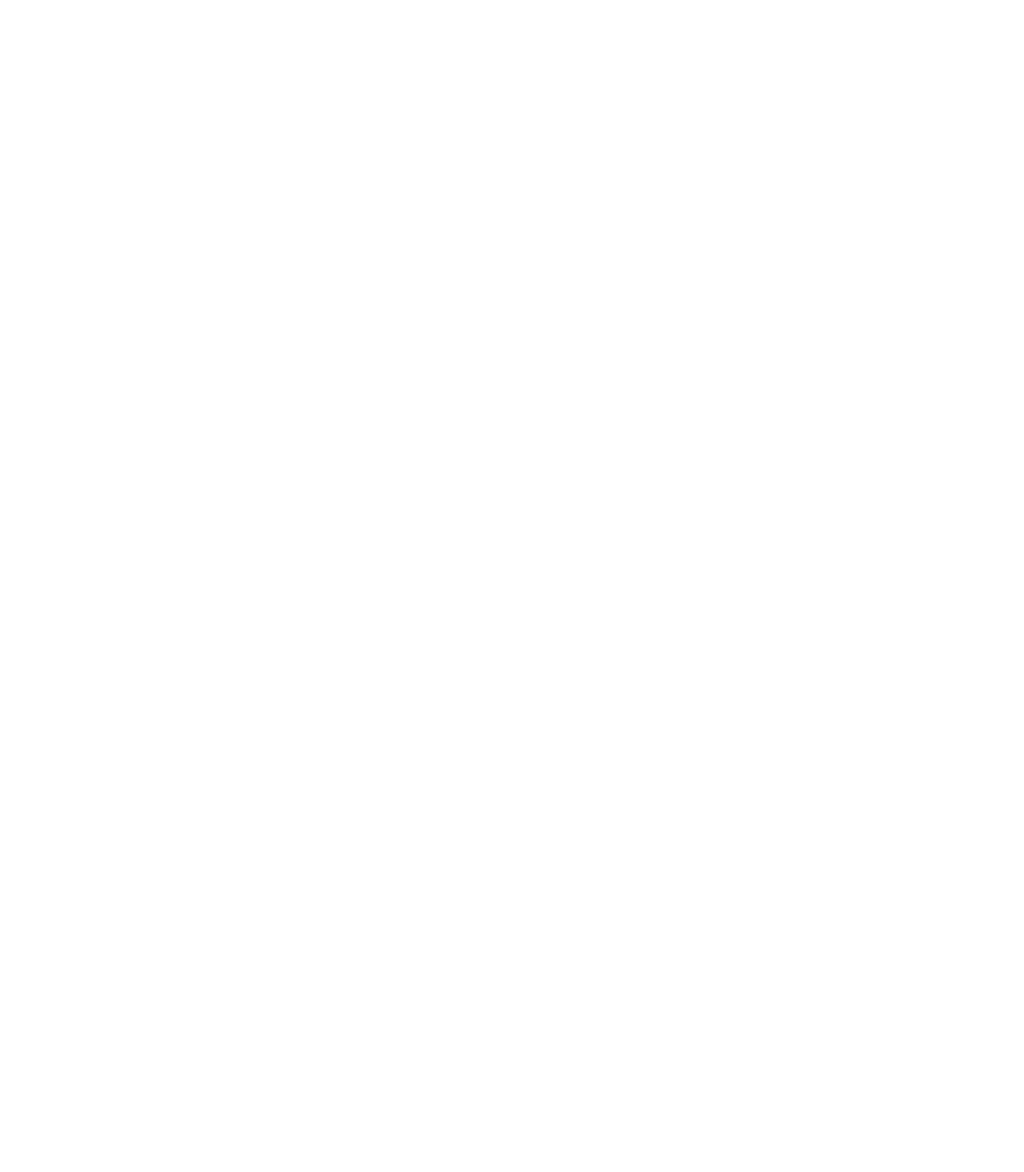
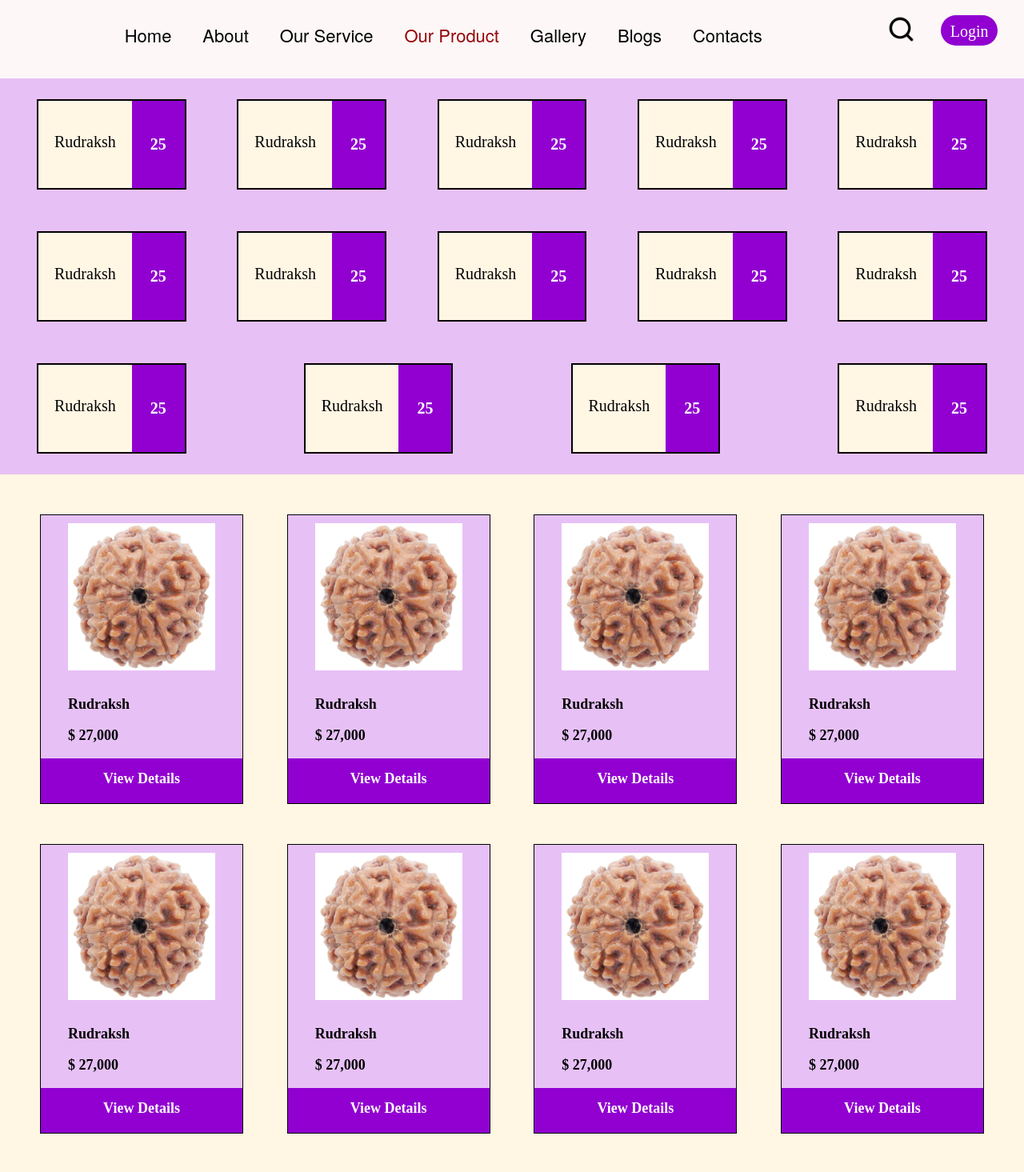
Before and after one commit to Priyanshusingh46/Guru_jii2.O, a React (Create React App) app: page /product in a window 1280 px wide. Before the commit this address had no page. Shown: the top 1465 px of the page at 80% size. Before the commit the page ends 800 px from the top, so only its background shows below. Built offline with nearby package versions, Linux system fonts and the light colour scheme.

Commit message:
1st commit

```diff
--- a/src/Components/Common/Header.js
+++ b/src/Components/Common/Header.js
@@ -27,7 +27,7 @@
                 <NavLink to="/service">Our Service</NavLink>
                 </li>
                 <li>
-                    Our Product
+                <NavLink to="/product"> Our Product</NavLink>
                 </li>
                 <li>
                     <NavLink to="/galleryPhoto">Gallery</NavLink>
--- /dev/null
+++ b/src/Components/Product/Page1/firstdivsecondcard.js
@@ -0,0 +1,21 @@
+import React from 'react'
+import image from "../../../Images/Product/cardimage.png";
+import css from "../../../Css/Product/First_page/secondcard.css"
+function firstdivsecondcard() {
+  return (
+    <div className='firstdivsecondcardouterdiv'>
+        <div>
+            <img src={image} id="firstdivsecondcardimage" alt="error"/>
+            <div className='firstdivsecondcardimagetextandcost'>
+            <p id="firstdivsecondcardimagetextandcosttext">Rudraksh</p>
+            <p id="firstdivsecondcardimagetextandcosttext">$ 27,000</p>
+            </div>
+            <div className='productsectionviewdetails'>
+                <p id="productsectionviewdetailspara">View Details</p>
+            </div>
+        </div>
+    </div>
+  )
+}
+
+export default firstdivsecondcard
--- /dev/null
+++ b/src/Components/Product/Page1/fisrstdiv.js
@@ -0,0 +1,27 @@
+import React from 'react'
+import FirstDivCard  from './fistdivCard'
+import css from "../../../Css/Product/First_page/firstdiv.css"
+function fisrstdiv() {
+  return (
+    <div className='firstdivoutercontainer'>
+      <div className='firstdivinnercontainer'>
+        <FirstDivCard />
+        <FirstDivCard />
+        <FirstDivCard />
+        <FirstDivCard />
+        <FirstDivCard />
+        <FirstDivCard />
+        <FirstDivCard />
+        <FirstDivCard />
+        <FirstDivCard />
+        <FirstDivCard />
+        <FirstDivCard />
+        <FirstDivCard />
+        <FirstDivCard />
+        <FirstDivCard />
+        </div>
+    </div>
+  )
+}
+
+export default fisrstdiv
--- /dev/null
+++ b/src/Components/Product/Page1/fistdivCard.js
@@ -0,0 +1,18 @@
+import React from 'react'
+import css from "../../../Css/Product/First_page/card.css"
+function fistdivCard() {
+  return (
+    <div>
+        <div className='productfirstdivcardcontainer'>
+            <div className='productfirstdivcardtext'>
+                <p id="productfirstdivcardtextpara">Rudraksh</p>
+            </div>
+            <div className='productfirstdivcardnumber'>
+                <p id="productfirstdivcardnumberpara">25</p>
+            </div>
+        </div>
+    </div>
+  )
+}
+
+export default fistdivCard
--- /dev/null
+++ b/src/Components/Product/Page1/seconddivofpage1.js
@@ -0,0 +1,25 @@
+import React from 'react'
+import FirstDivSecondCard from './firstdivsecondcard'
+import css from "../../../Css/Product/First_page/seconddivofpage1.css"
+function seconddivofpage1() {
+  return (
+    <div className='seconddivofpage1outerdiv'>
+        <div className='seconddivofpage1outerdivcardcontainer'>
+            <FirstDivSecondCard />
+            <FirstDivSecondCard />
+            <FirstDivSecondCard />
+            <FirstDivSecondCard />
+            <FirstDivSecondCard />
+            <FirstDivSecondCard />
+            <FirstDivSecondCard />
+            <FirstDivSecondCard />
+            <FirstDivSecondCard />
+            <FirstDivSecondCard />
+            <FirstDivSecondCard />
+            <FirstDivSecondCard />
+        </div>
+    </div>
+  )
+}
+
+export default seconddivofpage1
--- /dev/null
+++ b/src/Css/Product/First_page/card.css
@@ -0,0 +1,25 @@
+.productfirstdivcardcontainer{
+    display: flex;
+    border: 2px solid;
+    margin-bottom: 26px;
+    margin-top: 26px;
+    margin-left: 26px;
+    margin-right: 26px;
+}
+.productfirstdivcardtext{
+    background-color:  #FFF6E4;
+    padding: 20px;
+}
+.productfirstdivcardnumber{
+    background-color: #9100D0;
+    padding: 20px;
+    border: 3px solid #9100D0;
+}
+#productfirstdivcardnumberpara{
+    color: #ffff;
+    font-weight: 600;
+    font-size: 20px;
+}
+#productfirstdivcardtextpara{
+    font-size: 20px;
+}
--- /dev/null
+++ b/src/Css/Product/First_page/firstdiv.css
@@ -0,0 +1,11 @@
+.firstdivoutercontainer{
+    background: #E7C1F6;
+
+}
+.firstdivinnercontainer{
+    display: flex;
+    justify-content: space-between;
+    flex-wrap: wrap;
+    padding-left: 20px;
+    padding-right: 20px;
+}
--- /dev/null
+++ b/src/Css/Product/First_page/secondcard.css
@@ -0,0 +1,29 @@
+.firstdivsecondcardouterdiv{
+    border: 1px solid;
+    background: #E7C1F6;
+    margin-bottom: 50px;
+}
+#firstdivsecondcardimage{
+    margin-left: 10px;
+    margin-top: 10px;
+    margin-right: 10px;
+    margin-bottom: 10px;
+}
+.firstdivsecondcardimagetextandcost{
+    margin-left: 34px;
+}
+#firstdivsecondcardimagetextandcosttext{
+    font-size: 18px;
+    font-weight: 600;
+}
+.productsectionviewdetails{
+    background: #9100D0;
+    height: 7vh;
+}
+#productsectionviewdetailspara{
+    font-size: 18px;
+    font-weight: 600;
+    text-align: center;
+    color: #ffff;
+    padding-top: 15px;
+}
--- /dev/null
+++ b/src/Css/Product/First_page/seconddivofpage1.css
@@ -0,0 +1,9 @@
+.seconddivofpage1outerdiv{
+    background: #FFF6E4;
+    padding: 50px;
+}
+.seconddivofpage1outerdivcardcontainer{
+    display: flex;
+    flex-wrap: wrap;
+    justify-content: space-between;
+}
--- /dev/null
+++ b/src/Screens/Product_page1.js
@@ -0,0 +1,17 @@
+import React from 'react'
+import Header from "../Components/Common/Header.js"
+import FirstDiv from '../Components/Product/Page1/fisrstdiv.js'
+import SecondDivOfPage1 from '../Components/Product/Page1/seconddivofpage1.js'
+import Footer from "../Components/Home/Footer"
+function Product_page1() {
+  return (
+    <div>
+        <Header />
+        <FirstDiv />
+        <SecondDivOfPage1 />
+        <Footer />
+    </div>
+  )
+}
+
+export default Product_page1
--- a/src/index.js
+++ b/src/index.js
@@ -9,6 +9,7 @@
 import Contact from './Screens/Contact';
 import GalleryPhoto from './Screens/GalleryPhoto';
 import GalleryVideos from './Screens/GalleryVideos';
+import Product_page1 from './Screens/Product_page1';
 import Servicedescription from './Screens/Servicedescription';
 import OurService from './Screens/Services';
 
@@ -26,6 +27,7 @@
     <Route path="/servicedescription" element={<Servicedescription/>}></Route>
     <Route path="/about" element={<About1/>}></Route>
     <Route path="/aboutkundali" element={<Aboutkundali/>}></Route>
+    <Route path="/product" element={<Product_page1/>}></Route>
 
 
     </Routes>
```
Also changed, not shown: src/Images/Product/cardimage.png (added).
